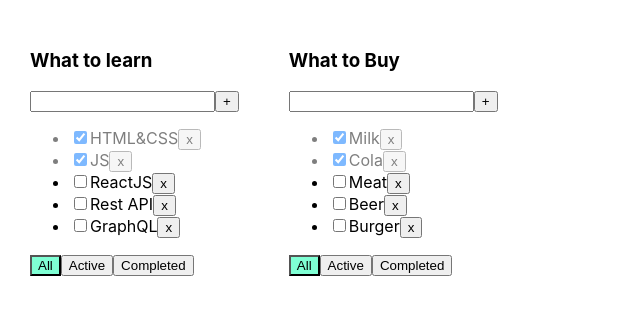
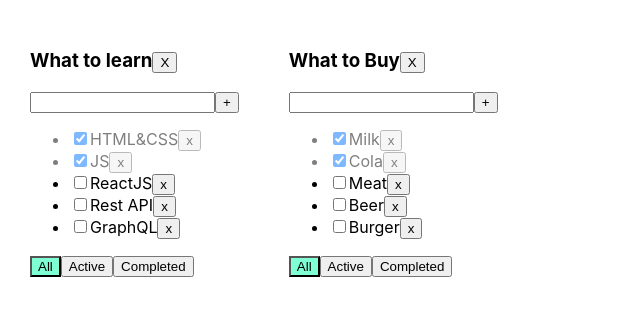
Before and after one commit to Kliapwnz/newTODOLIST, a React (Create React App) app: page / in a window 1280 px wide. Shown: the top 316 px of the page, without its empty margins (0-640 px from the left). Built offline with nearby package versions, Linux system fonts and the light colour scheme.

Commit message:
removeTodolist

```diff
--- a/src/App.tsx
+++ b/src/App.tsx
@@ -51,6 +51,15 @@ function App() {
         {id: todoListId1, title: "What to learn", filter: "all"},
         {id: todoListId2, title: "What to Buy", filter: "all"}
     ])
+
+    let removeTodolist=(todolistId: string)=> {
+        let filteredTodolists = todoLists.filter(e=>e.id !== todolistId)
+        setTodoLists(filteredTodolists)
+
+        delete tasksObj[todolistId]
+        setTasksObj({...tasksObj})
+    }
+
     let [tasksObj, setTasksObj] = useState({
         [todoListId1]: [
             {id: v1(), title: "HTML&CSS", isDone: true},
@@ -92,6 +101,7 @@ function App() {
                             addTask={addTask}
                             changeTaskStatus={changeStatus}
                             filter={e.filter}
+                            removeTodolist={removeTodolist}
                         />
                     )
                 })
--- a/src/Todolist.tsx
+++ b/src/Todolist.tsx
@@ -16,6 +16,7 @@ type PropsType = {
     addTask: (title: string, todolistId: string) => void
     changeTaskStatus: (taskId: string, isDone: boolean, todolistId: string) => void
     filter: FilterValuesType
+    removeTodolist:(todolistId: string)=>void
 }
 
 export function Todolist(props: PropsType) {
@@ -46,10 +47,14 @@ export function Todolist(props: PropsType) {
     const onAllClickHandler = () => props.changeFilter("all", props.id);
     const onActiveClickHandler = () => props.changeFilter("active", props.id);
     const onCompletedClickHandler = () => props.changeFilter("completed", props.id);
-
+    const removeTodolist = () => {
+    props.removeTodolist(props.id)
+    }
 
     return <div>
-        <h3>{props.title}</h3>
+        <h3>{props.title}
+            <button onClick={removeTodolist}>X</button>
+        </h3>
         <div>
             <input value={title}
                    onChange={onChangeHandler}
```
